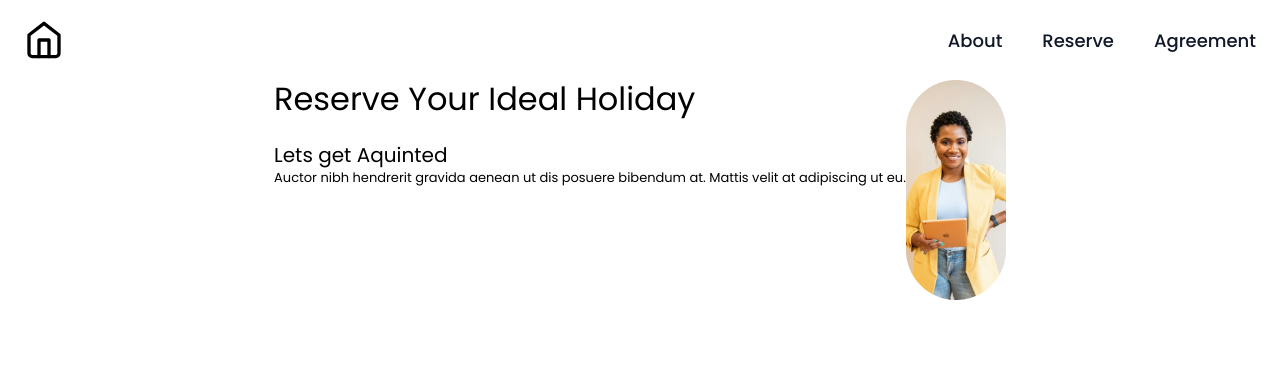
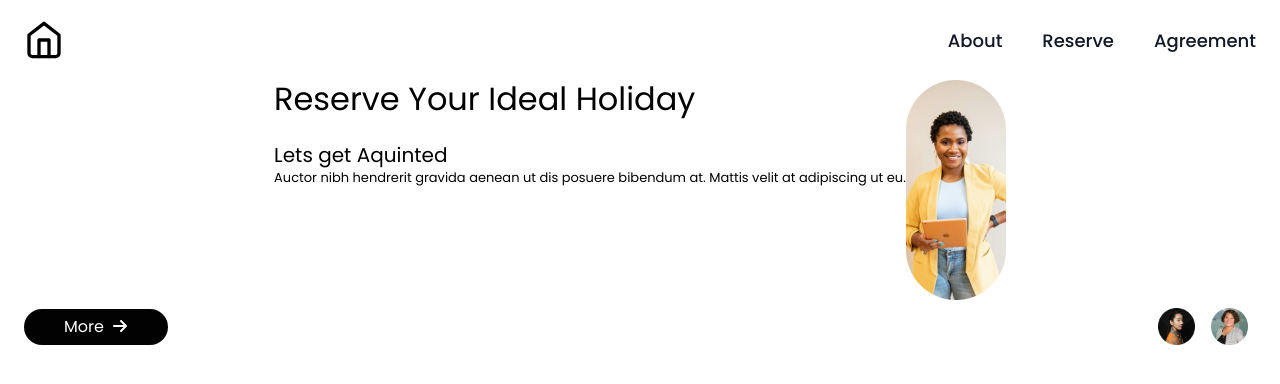
Before and after one commit to luckys-lnz/home_reservation, a Next.js app: page / in a window 1280 px wide. Shown: the top 384 px of the page. Built offline with nearby package versions, Linux system fonts and the light colour scheme.

Commit message:
quick commit

```diff
--- a/src/app/globals.css
+++ b/src/app/globals.css
@@ -1,33 +1,12 @@
+@import url("https://fonts.googleapis.com/css2?family=Poppins:ital,wght@0,100;0,200;0,300;0,400;0,500;0,600;0,700;0,800;0,900;1,100;1,200;1,300;1,400;1,500;1,600;1,700;1,800;1,900&display=swap");
+
 @tailwind base;
 @tailwind components;
 @tailwind utilities;
 
-/* :root {
-  --foreground-rgb: 0, 0, 0;
-  --background-start-rgb: 214, 219, 220;
-  --background-end-rgb: 255, 255, 255;
-}
-
-@media (prefers-color-scheme: dark) {
-  :root {
-    --foreground-rgb: 255, 255, 255;
-    --background-start-rgb: 0, 0, 0;
-    --background-end-rgb: 0, 0, 0;
+@layer utilities {
+  /* Button Variants */
+  .MoreBtn {
+    @apply text-center text-white bg-black text-[16px] font-[500px] font-['poppins'] leading-[24px];
   }
 }
-
-body {
-  color: rgb(var(--foreground-rgb));
-  background: linear-gradient(
-      to bottom,
-      transparent,
-      rgb(var(--background-end-rgb))
-    )
-    rgb(var(--background-start-rgb));
-}
-
-@layer utilities {
-  .text-balance {
-    text-wrap: balance;
-  }
-} */
--- a/src/app/page.tsx
+++ b/src/app/page.tsx
@@ -1,6 +1,5 @@
 import Hero from "@/components/Hero";
 import Navbar from "@/components/Navbar";
-import Image from "next/image";
 
 export default function Home() {
   return (
--- a/src/assets/index.ts
+++ b/src/assets/index.ts
@@ -4,6 +4,7 @@ import close from "./close.svg";
 import bannerImg from "./orange_shirt.png"
 import chinese from "./cute_chi.png"
 import cuteSmile from "./cute_smile.png"
+import upArrow from "./nsArrow.png"
 
 export{
     logo,
@@ -12,4 +13,6 @@ export{
     bannerImg,
     chinese,
     cuteSmile,
+    upArrow
+
 }
--- /dev/null
+++ b/src/components/Button.tsx
@@ -0,0 +1,46 @@
+import React, { ReactNode, MouseEvent } from 'react';
+import Link from 'next/link';
+
+type ButtonProps = {
+  type: 'button' | 'submit';
+  title: string;
+  leftIcon?: ReactNode;
+  rightIcon?: ReactNode;
+  icon?: ReactNode;
+  variant: string;
+  full?: boolean;
+  href?: string;
+  onClick?: (e: MouseEvent<HTMLButtonElement>) => void;
+};
+
+const GetInTouch_Btn: React.FC<ButtonProps> = ({ type, title, leftIcon, rightIcon, variant, icon, full = false, href, onClick }: ButtonProps) => {
+  const buttonClass = `px-10 py-1.5 rounded-full justify-center items-center inline-flex ${variant} ${full && 'w-full'}`;
+
+  if (href) {
+    return (
+      <Link href={href} passHref>
+        <a className={buttonClass}>
+          {leftIcon && <span className="mr-2">{leftIcon}</span>}
+          <span className="whitespace-nowrap cursor-pointer">
+            {title}
+            {rightIcon && <span className="ml-2">{rightIcon}</span>}
+            {icon && <span className="ml-2">{icon}</span>}
+          </span>
+        </a>
+      </Link>
+    );
+  }
+
+  return (
+    <button className={buttonClass} type={type} onClick={onClick}>
+      {leftIcon && <span className="mr-2">{leftIcon}</span>}
+      <span className="whitespace-nowrap cursor-pointer">
+        {title}
+        {rightIcon && <span className="ml-2">{rightIcon}</span>}
+        {icon && <span className="ml-2">{icon}</span>}
+      </span>
+    </button>
+  );
+};
+
+export default GetInTouch_Btn;
--- a/src/components/Hero.tsx
+++ b/src/components/Hero.tsx
@@ -1,6 +1,10 @@
 import React from "react";
 import Image from "next/image";
-import { bannerImg, chinese, cuteSmile } from "@/assets";
+import { bannerImg, chinese, cuteSmile, upArrow } from "@/assets";
+import Button from "./Button";
+import { FontAwesomeIcon } from "@fortawesome/react-fontawesome";
+import { faArrowRight } from "@fortawesome/free-solid-svg-icons";
+import { bannerFaces } from "@/constants";
 
 function Hero() {
   return (
@@ -24,6 +28,36 @@ function Hero() {
           className="w-[100px] h-[220px]"
         />
       </div>
+
+      <div className="flex justify-between items-center">
+        <Button
+          variant="MoreBtn"
+          type="button"
+          title="More"
+          icon={
+            <FontAwesomeIcon
+              icon={faArrowRight}
+              className="h-4 w-4 inline-flex"
+            />
+          }
+        />
+        <div className="flex">
+          {bannerFaces.map((imgProp, index)=>(
+            <div key={index}>
+              {imgProp.faceImg && (
+                <Image
+                src={imgProp.faceImg}
+                alt={imgProp.description}
+                width={53}
+                height={53}
+                className="p-2"
+                />
+              )}
+
+            </div>
+          ))}
+        </div>
+      </div>
     </div>
   );
 }
--- a/src/components/Navbar.tsx
+++ b/src/components/Navbar.tsx
@@ -31,7 +31,7 @@ const Navbar = () => {
         scrolled ? "bg-primary" : "bg-transparent"
       }`}
     >
-      <div className="w-full flex justify-between items-center max-w-7xl px-6">
+      <div className="w-full flex justify-between items-center px-6">
         <Link
           href="/"
           className="flex justify-start items-center gap-2"
--- a/src/constants/index.ts
+++ b/src/constants/index.ts
@@ -1,4 +1,5 @@
 import { title } from "process";
+import { chinese, cuteSmile } from "@/assets";
 
 export const navLinks =[
     {
@@ -14,3 +15,14 @@ export const navLinks =[
         title: "Agreement"
     },
 ];
+
+export const bannerFaces =[
+    {
+        faceImg: chinese,
+        description: "face of a chinese"
+    },
+    {
+        faceImg: cuteSmile,
+        description: "smiling face"
+    }
+]
--- a/tailwind.config.ts
+++ b/tailwind.config.ts
@@ -13,6 +13,9 @@ const config: Config = {
         "gradient-conic":
           "conic-gradient(from 180deg at 50% 50%, var(--tw-gradient-stops))",
       },
+      colors: {
+        black: "#020202",
+      },
     },
   },
   plugins: [],
```
Also changed, not shown: package.json (+8 -5 lines), src/assets/nsArrow.png (added), 1 other file (tests, documents, lock files or other folders).
